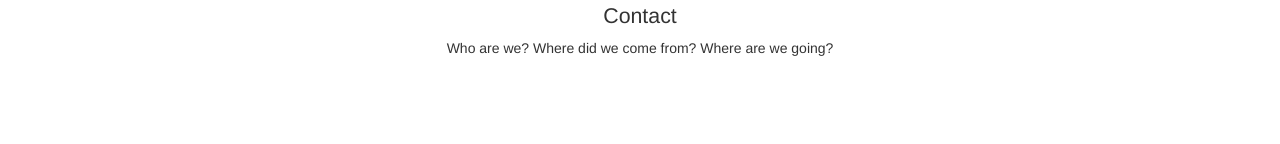
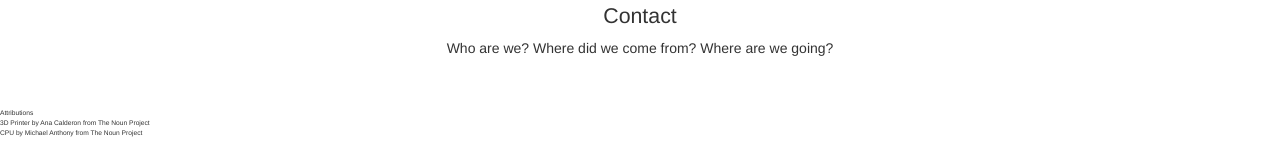
Before and after one commit to princetonmakerscollective/princetonmakerscollective.github.io, a Jekyll site: the page built from indexcopy.html, in a window 1280 px wide. Shown: the part 1315-1459 px from the top of the page. Built offline with Jekyll 4.4.1, drawn with Linux system fonts in a browser that asks for light colours; nearby versions of some CDN libraries; Markdown is read by kramdown in place of the engine named in the settings; before the commit the page ends 1423 px from its top, so only the background shows below that.

Commit message:
added attributions. Currently very white

```diff
--- a/_includes/footer.html
+++ b/_includes/footer.html
@@ -0,0 +1,7 @@
+<p class="footer">
+Attributions
+<br>
+3D Printer by Ana Calderon from The Noun Project
+<br>
+CPU by Michael Anthony from The Noun Project
+<p>
--- a/css/_myStyle.scss
+++ b/css/_myStyle.scss
@@ -82,3 +82,8 @@
 		font-size: 12pt;
 	}
 }
+
+.footer
+{
+	font-size:5pt;
+}
```
Also changed, not shown: css/style.css.
